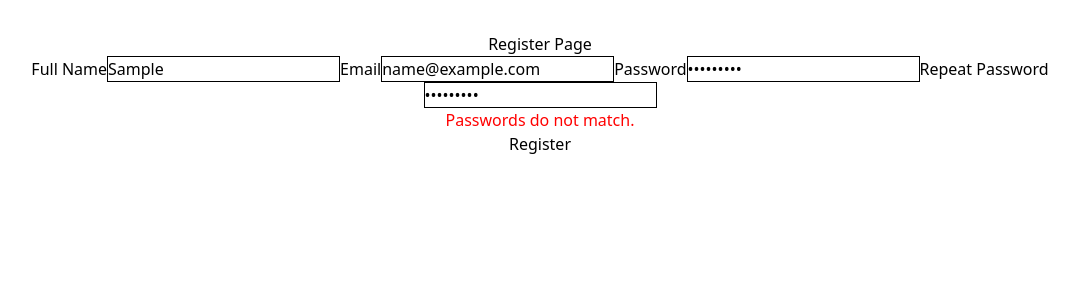
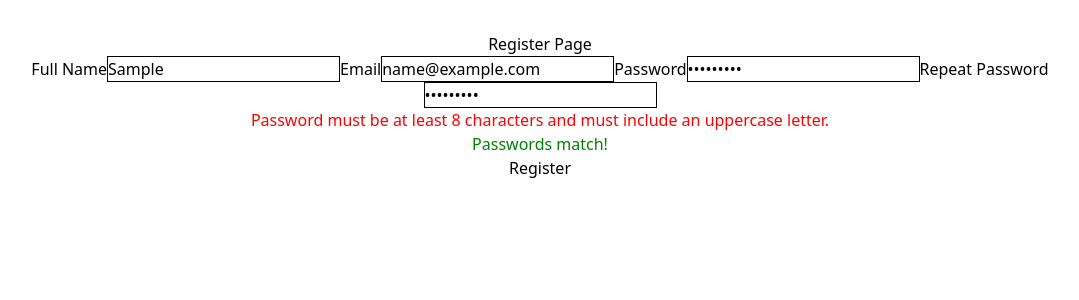
Before and after one commit to ru-wel/internstreet-cloudcom, a React (Vite) app in the folder frontend/: page /register in a window 1280 px wide. Both pictures are taken after typing "Sample", "name@example.com", "Sample123", "Sample123" into the empty fields and a click on the button "Register". Shown: the top 300 px of the page, without its empty margins (100-1179 px from the left). Built offline with nearby package versions, Linux system fonts and the light colour scheme.

Commit message:
added repeat password

```diff
--- a/frontend/src/pages/userPages/Register.jsx
+++ b/frontend/src/pages/userPages/Register.jsx
@@ -5,7 +5,7 @@ import axios from 'axios';
 
 function Register() {
 
-  const [userData, setUserData] = useState({ name: '', email: '', password: '', });
+  const [userData, setUserData] = useState({ name: '', email: '', password: '', password2: '', });
   const [error, setError] = useState({});
   const [loading, setLoading] = useState(false);
   const navigate = useNavigate();
@@ -15,10 +15,6 @@ function Register() {
 
     if (!userData.password || userData.password.length < 8 || !!/[A-Z]/.test(userData.password)){
       error.password = 'Password must be at least 8 characters and must include an uppercase letter.';
-    }
-
-    if (userData.password !== userData.password2){
-      error.password = 'Passwords do not match.';
     }
 
     setError(error);
@@ -37,7 +33,7 @@ function Register() {
     if (validateData()){
       try {
         const response = await axios.post('http://localhost:3000/register', userData);
-        setUserData({ name: '', email: '', password: '', });
+        setUserData({ name: '', email: '', password: '', password2: '', });
         alert('Registration successful! You can now log in.');
         navigate('/login');
       } catch (error) {
@@ -51,6 +47,8 @@ function Register() {
       setLoading(false);
     }
   }
+
+  const match = userData.password === userData.password2;
 
   return (
     <div>
@@ -70,10 +68,18 @@ function Register() {
         </label>
 
         <label htmlFor="password2">Repeat Password
-          <input type="password" name="password2" required style={{border: '1px solid #000'}}/>
+          <input type="password" name="password2" value={userData.password2} onChange={handleChange} required style={{border: '1px solid #000'}}/>
         </label>
 
         {error.password && <p style={{ color: 'red' }}>{error.password}</p>} {/* LILITAW LANG PAG MAY ERROR | STYLE NIYO NALANG ACCORDINGLY */}
+
+        {!match && userData.password2 && (
+          <p style={{ color: 'red' }}>Passwords do not match!</p>
+        )} {/* LILITAW LANG PAG MAY ERROR | STYLE NIYO NALANG ACCORDINGLY */}
+
+        {match && userData.password2 && (
+          <p style={{ color: 'green' }}>Passwords match!</p>
+        )} {/* LILITAW LANG PAG MAY ERROR | STYLE NIYO NALANG ACCORDINGLY */}
 
         <button type='submit' disabled = {loading}>{loading ? 'Registering...' : 'Register'}</button>
       </form>
```
